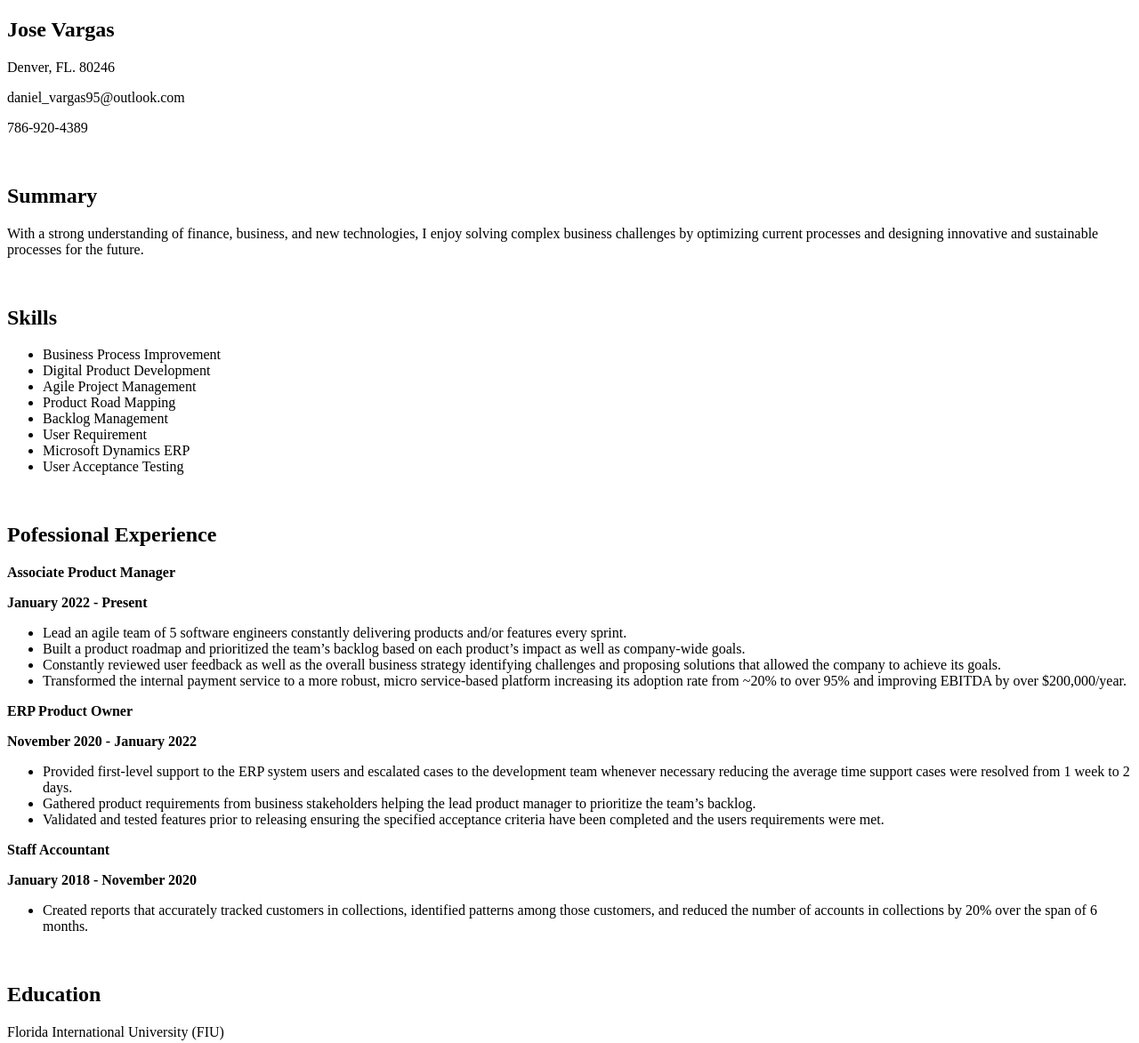
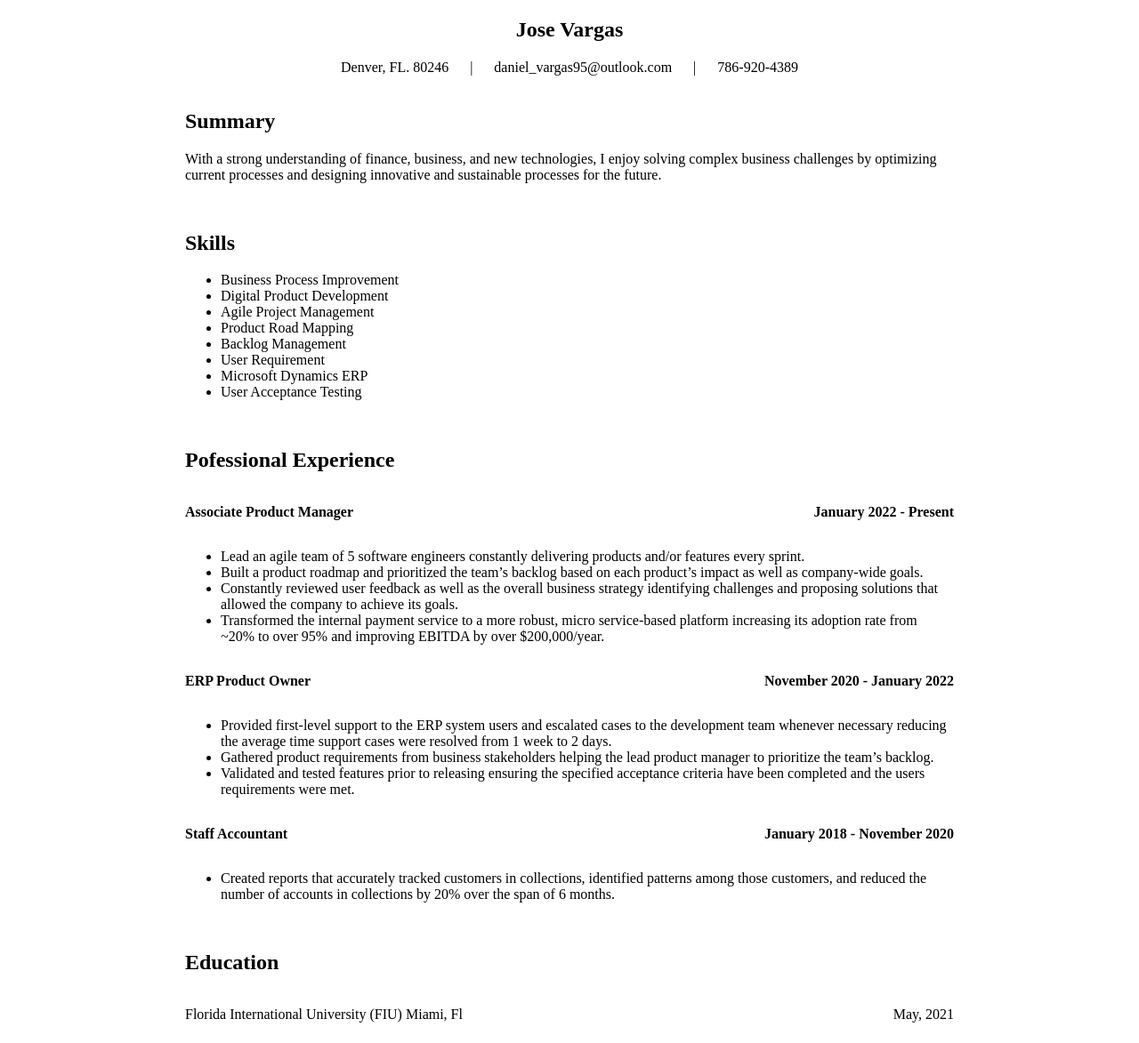
Before and after one commit to josheyxyz/resume.github.io, a plain HTML site: page index.html in a window 1280 px wide. Shown: the top 1173 px of the page at 89% size. Drawn offline with Linux system fonts and the light colour scheme.

Commit message:
Created styling.css and adjusted styling
Created the basic css styling to the page as well as adjusted some of the text to look presentable

```diff
--- /dev/null
+++ b/Styling.css
@@ -0,0 +1,37 @@
+.body{
+    padding-left: 200px;
+    padding-right: 200px;
+}
+
+.info p{
+    display: inline;
+    padding: 10px;
+}
+
+.info{
+    text-align: center;
+}
+
+.title{
+    text-align: center;
+}
+
+#date{
+    float: right;
+}
+
+.associate-product p{
+    display: inline-block;
+}
+
+.erp-product p{
+    display: inline-block;
+}
+
+.staff p{
+    display: inline-block;
+}
+
+.education p{
+    display: inline-block;
+}
--- a/index.html
+++ b/index.html
@@ -2,18 +2,23 @@
 <html>
     <head>
     <title>Joshey's Resume</title>
+    <link rel="stylesheet" type="text/css" href="Styling.css"/>
     </head>
-<body>
-    <h2>Jose Vargas</h2>
+<body class="body">
+    <h2 class="title">Jose Vargas</h2>
+    <div class="info">
         <p>Denver, FL. 80246</p>
+        <p>|</p>
         <p>daniel_vargas95@outlook.com</p>
+        <p>|</p>
         <p>786-920-4389</p>
+    </div>
     <br>
     <h2>Summary</h2>
     <p>With a strong understanding of finance, business, and new technologies, I enjoy solving complex business challenges by optimizing current processes and designing innovative and sustainable processes for the future.</p>
     <br>
     <h2>Skills</h2>
-    <ul>
+    <ul class="skills-left">
         <li>Business Process Improvement</li>
         <li>Digital Product Development</li>
         <li>Agile Project Management</li>
@@ -25,31 +30,39 @@
     </ul>
     <br>
     <h2>Pofessional Experience</h2>
+    <div class="associate-product">
         <p><strong>Associate Product Manager</strong></p>
-    <p><strong>January 2022 - Present</strong></p>
+        <p id="date"><strong>January 2022 - Present</strong></p>
+    </div>
     <ul>
         <li>Lead an agile team of 5 software engineers constantly delivering products and/or features every sprint.</li>
         <li>Built a product roadmap and prioritized the team’s backlog based on each product’s impact as well as company-wide goals.</li>
         <li>Constantly reviewed user feedback as well as the overall business strategy identifying challenges and proposing solutions that allowed the company to achieve its goals.</li>
         <li>Transformed the internal payment service to a more robust, micro service-based platform increasing its adoption rate from ~20% to over 95% and improving EBITDA by over $200,000/year.</li>
     </ul>
+    <div class="erp-product">
         <p><strong>ERP Product Owner</strong></p>
-    <p><strong>November 2020 - January 2022</strong></p>
+        <p id="date"><strong>November 2020 - January 2022</strong></p>
+    </div>
     <ul>
         <li>Provided first-level support to the ERP system users and escalated cases to the development team whenever necessary reducing the average time support cases were resolved from 1 week to 2 days.</li>
         <li>Gathered product requirements from business stakeholders helping the lead product manager to prioritize the team’s backlog.</li>
         <li>Validated and tested features prior to releasing ensuring the specified acceptance criteria have been completed and the users requirements were met.</li>
     </ul>
+    <div class="staff">
         <p><strong>Staff Accountant</strong></p>
-    <p><strong></bo>January 2018 - November 2020</strong></p>
+        <p id="date"><strong></bo>January 2018 - November 2020</strong></p>
+    </div>
     <ul>
         <li>Created reports that accurately tracked customers in collections, identified patterns among those customers, and reduced the number of accounts in collections by 20% over the span of 6 months. </li>
     </ul>
     <br>
     <h2>Education</h2>
+    <div class="education">
         <p>Florida International University (FIU)</p>
         <p>Miami, Fl</p>
-    <p>May, 2021</p>
+        <p id="date">May, 2021</p>
+    </div>
     <p><strong>Bachelor of Business Administration</strong></p>
     <p><strong>Major: Finance</strong></p>
     <p>GPA: 3.53</p>
```
Lines whose indentation alone changed are shown as unchanged.
